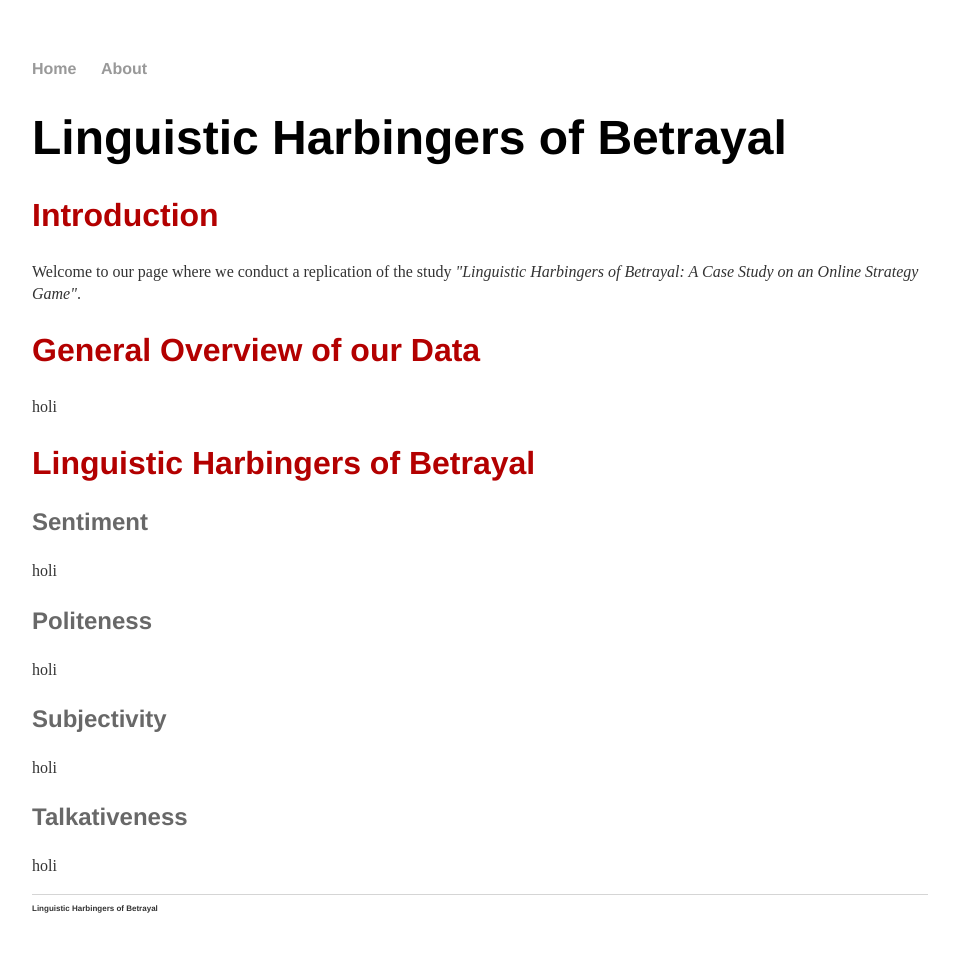
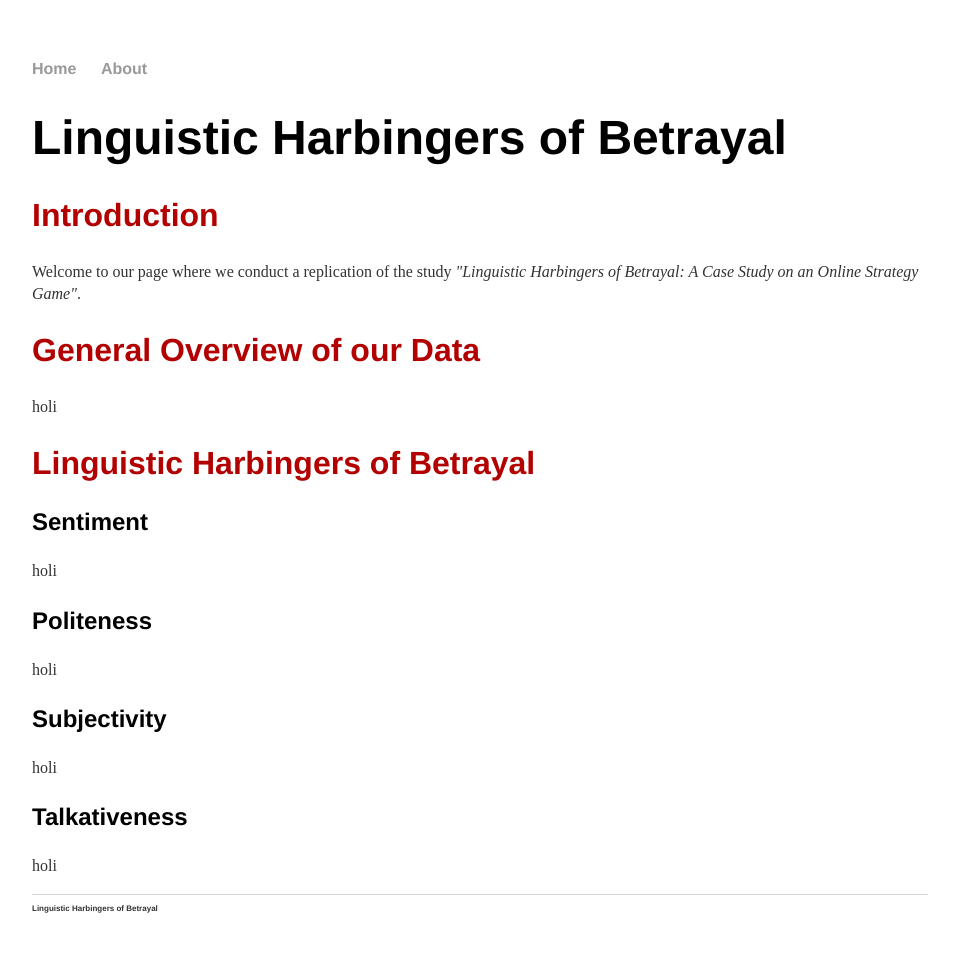
Before and after one commit to carrizo-git/carrizo-git.github.io, a Jekyll site: the page built from index.md, in a window 1280 px wide. Shown: the whole page, without its empty margins (160-1119 px from the left). Built offline with Jekyll 4.4.1, drawn with Linux system fonts in a browser that asks for light colours.

Commit message:
Update main.css

```diff
--- a/css/main.css
+++ b/css/main.css
@@ -30,7 +30,7 @@ h2 {
 }
 h3 {
     font-size: 1.5em;
-    color: #686868;
+/*     color: #686868; */
     font-family:'Helvetica', 'Arial', 'Sans-Serif';
 }
 p {
```
